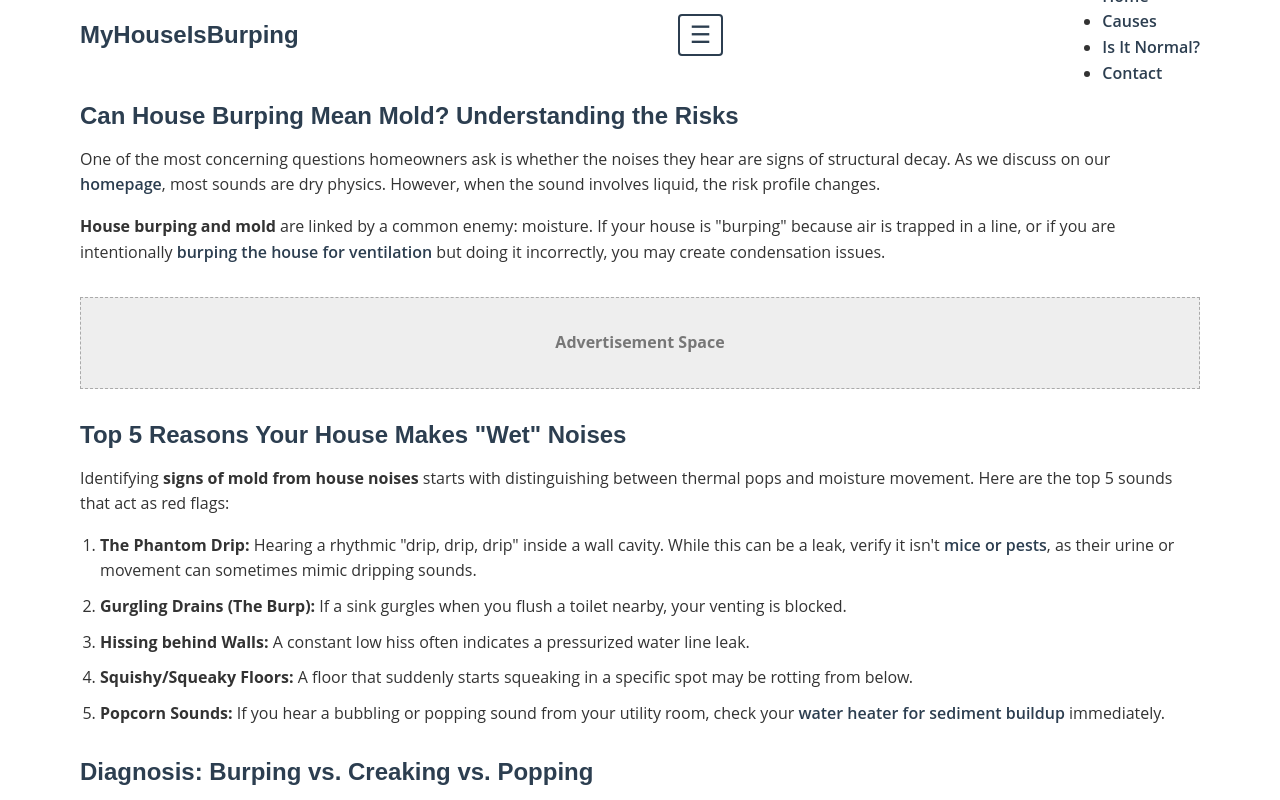
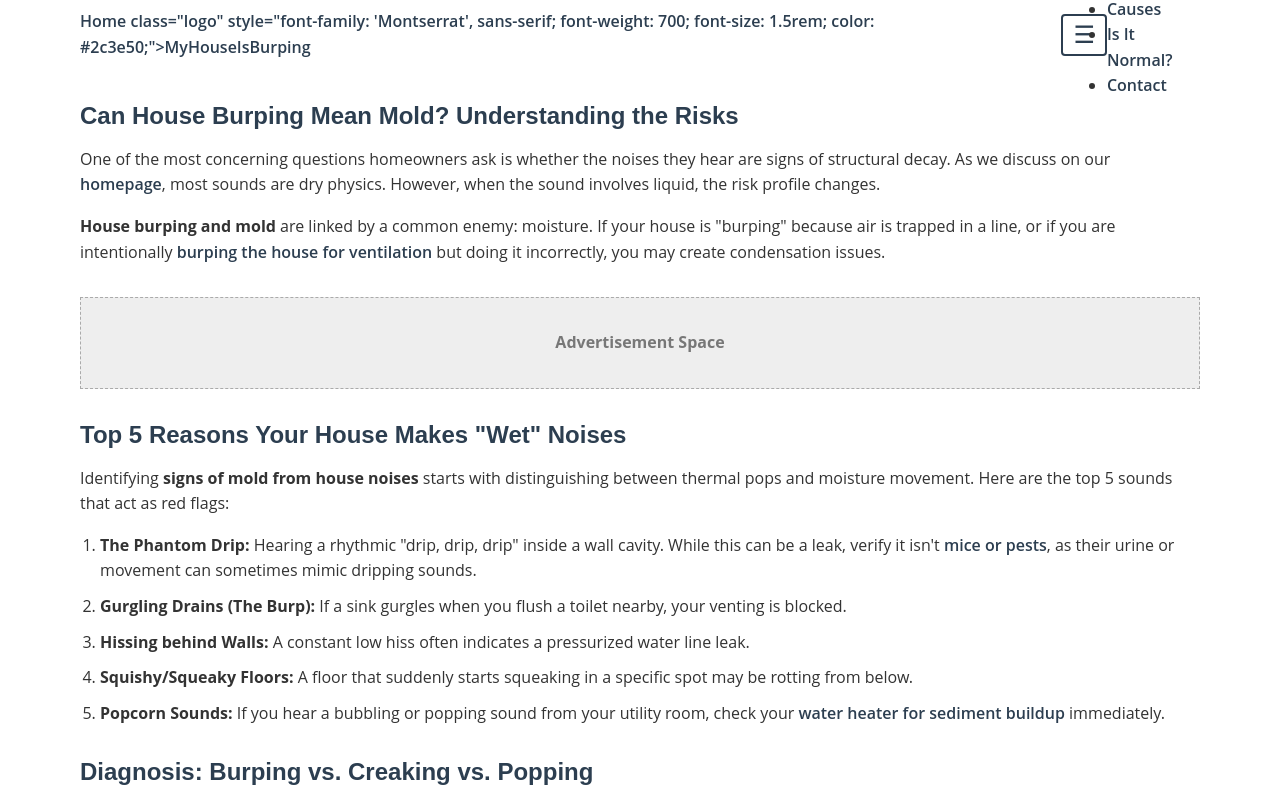
Before and after one commit to powder677/myhouseisburping, a plain HTML site: page pages/house-burping-and-mold.html in a window 1280 px wide. Shown: the top 800 px of the page. Drawn offline with Linux system fonts and the light colour scheme.

Commit message:
Update house-burping-and-mold.html

```diff
--- a/pages/house-burping-and-mold.html
+++ b/pages/house-burping-and-mold.html
@@ -36,7 +36,7 @@
 
    <header>
       <div class="container nav-container" style="display: flex; justify-content: space-between; align-items: center; height: 70px;">
-         <a href="../index.html" class="logo" style="font-family: 'Montserrat', sans-serif; font-weight: 700; font-size: 1.5rem; color: #2c3e50;">MyHouseIsBurping</a>
+         <a href="/">Home class="logo" style="font-family: 'Montserrat', sans-serif; font-weight: 700; font-size: 1.5rem; color: #2c3e50;">MyHouseIsBurping</a>
          <button class="nav-toggle" aria-label="Toggle navigation" aria-expanded="false">☰</button>
          <ul class="nav-menu">
             <li><a href="/">Home</a></li>
```
